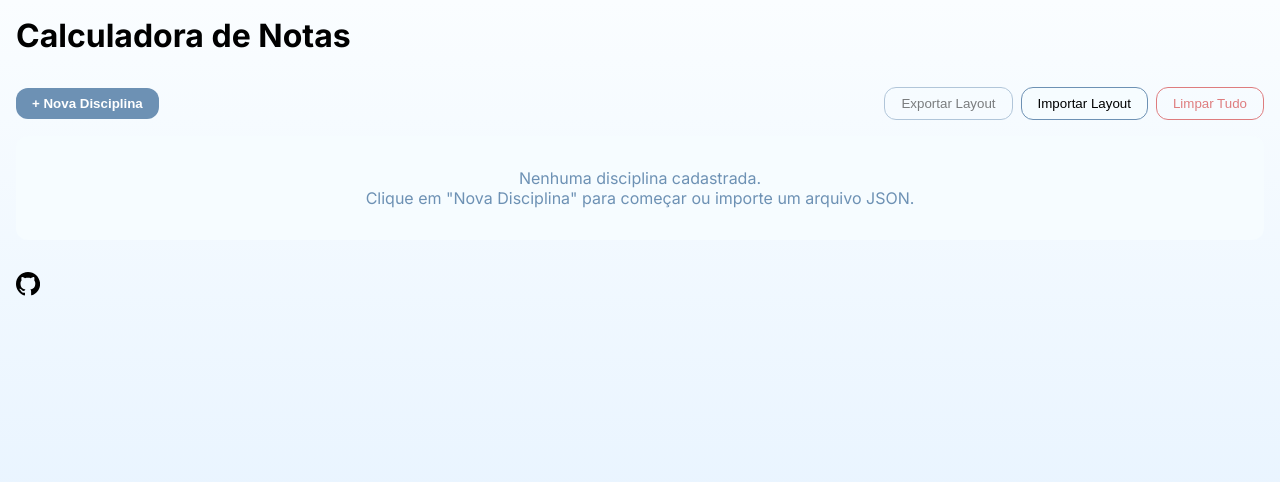
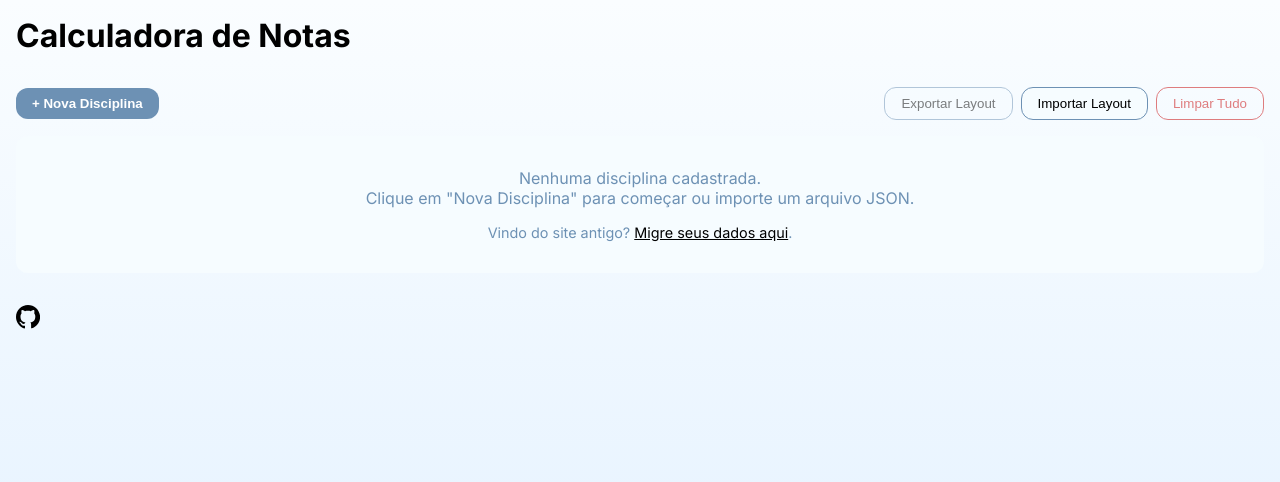
Before and after one commit to Bygrilinho/notaseep, a Next.js app: page / in a window 1280 px wide. Shown: the top 482 px of the page. Built offline with nearby package versions, Linux system fonts and the light colour scheme.

Commit message:
feat: Dica de migração

```diff
--- a/components/layout-editor.module.css
+++ b/components/layout-editor.module.css
@@ -78,6 +78,20 @@
   color: var(--accent);
   background: var(--input-bg);
   border-radius: var(--border-radius);
+}
+
+.migrationHint {
+  margin-top: 1rem;
+  font-size: 0.9rem;
+}
+
+.migrationHint a {
+  color: var(--text);
+  text-decoration: underline;
+}
+
+.migrationHint a:hover {
+  opacity: 0.7;
 }
 
 .subjectsList {
--- a/components/layout-editor.tsx
+++ b/components/layout-editor.tsx
@@ -412,6 +412,9 @@ export default function LayoutEditor() {
         <div className={styles.emptyState}>
           <p>Nenhuma disciplina cadastrada.</p>
           <p>Clique em &quot;Nova Disciplina&quot; para começar ou importe um arquivo JSON.</p>
+          <p className={styles.migrationHint}>
+            Vindo do site antigo? <a href="https://notaseep.netlify.app">Migre seus dados aqui</a>.
+          </p>
         </div>
       )}
 
```
